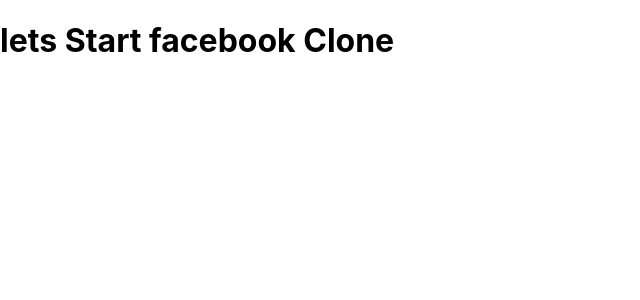
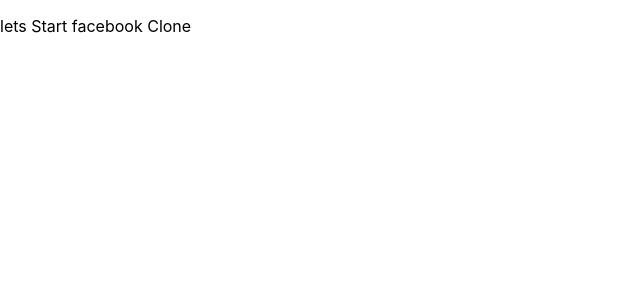
Before and after one commit to raheel-siddique/fb-clone, a React (Create React App) app: page / in a window 1280 px wide. Shown: the top 300 px of the page, without its empty margins (0-640 px from the left). Built offline with nearby package versions, Linux system fonts and the light colour scheme.

Commit message:
facebook clone start

```diff
--- a/src/App.js
+++ b/src/App.js
@@ -3,7 +3,7 @@
 const App = () => {
   return (
     <>
-      <h1> lets Start facebook Clone</h1>
+      <p> lets Start facebook Clone</p>
     </>
   );
 };
```
